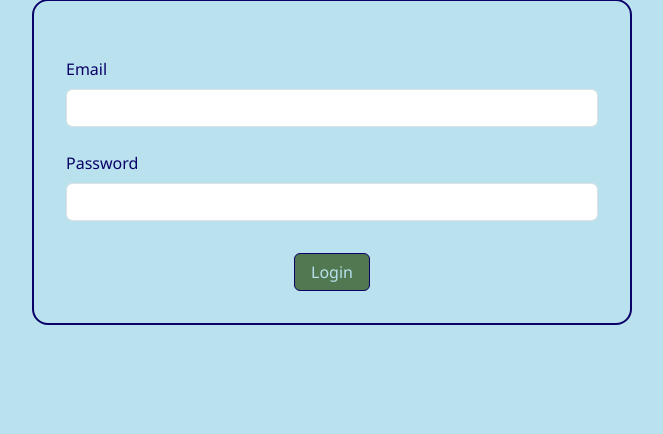
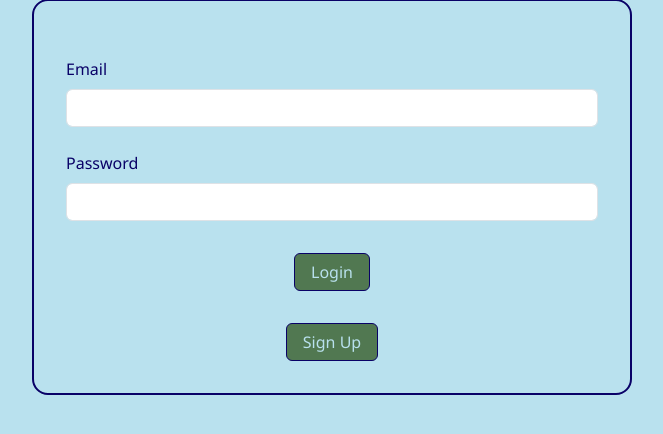
Before and after one commit to dswhaley/Route-Builder-Web-App, a Flask app: page /auth/login/ in a window 1280 px wide. Shown: the part 177-611 px from the top of the page, without its empty margins (308-971 px from the left). Run offline with Flask 3, Linux system fonts and the light colour scheme; parts of the project's set-up code (start-up, migrations or seed data) failed here and were passed over.

Commit message:
Added sign up link to login page and did more styling

```diff
--- a/app/auth/templates/login.html
+++ b/app/auth/templates/login.html
@@ -31,6 +31,7 @@
       {{form.password(class="form-control")}}
       {{form.submit(class="btn gcc-btn-primary")}}
     </form>
+    <a href = "/auth/signup/"> <button type = "button" id = "signupbtn" class = "btn gcc-btn-primary">Sign Up</button></a>
   </div>
   <div id="error-messages">
   {% for msg in get_flashed_messages() %}
--- a/app/core/routes.py
+++ b/app/core/routes.py
@@ -108,11 +108,12 @@ def get_profile():
 
 @bp.get("/")
 @bp.get("/home/")
+@login_required
 def go_home():
     home_activities = get_activities_by_date()
     return render_template("home.html", activities = home_activities, user=current_user)
 # @bp.get('/')
-# @login_required
+#
 # def index():
 #     return redirect(url_for('core.get_accounts'))
 
--- a/app/static/styles/login.css
+++ b/app/static/styles/login.css
@@ -19,6 +19,13 @@
     padding-left: 1rem;
     padding-right: 1rem;
 }
+#signupbtn {
+    display: block;
+    margin: auto;
+    margin-top: 2rem;
+    padding-left: 1rem;
+    padding-right: 1rem;
+}
 
 #error-messages {
     width: 50vw;
@@ -28,3 +35,6 @@
     margin-top: 1rem;
     margin-bottom: 1rem;
 }
+a {
+text-decoration: none;
+}
--- a/app/static/styles/map.css
+++ b/app/static/styles/map.css
@@ -19,4 +19,8 @@ body {
  #map {
       height: 70vh;
       width: 100%;
-    }
+}
+
+a {
+text-decoration: none; /* Removes underline */
+}
--- a/app/static/styles/topNav.css
+++ b/app/static/styles/topNav.css
@@ -45,3 +45,6 @@
     text-align: left;
   }
 }
+a {
+text-decoration: none; /* Removes underline */
+}
```
